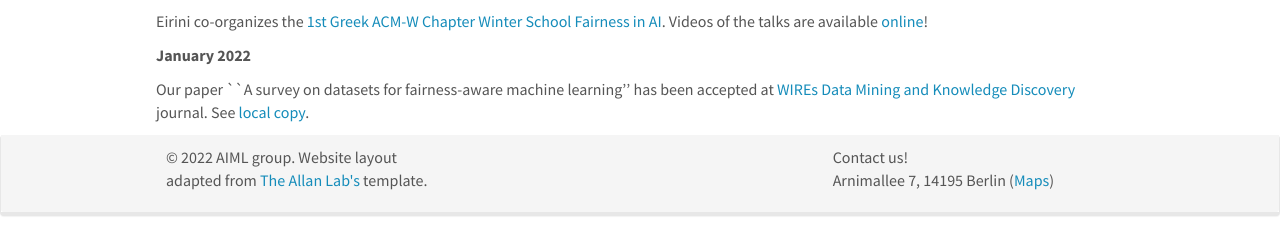
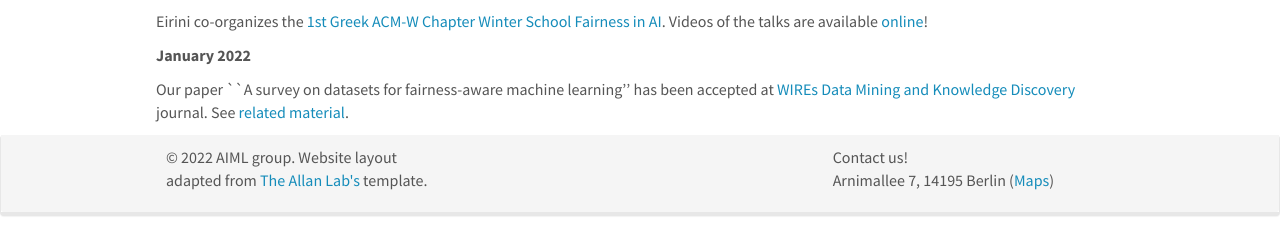
Before and after one commit to AIML-research/AIML-research.github.io, a Jekyll site: the page built from _pages/allnews.md, in a window 1280 px wide and 989 px high. Shown: the part 751-986 px from the top of the window. Built offline with Jekyll 4.4.1, drawn with Linux system fonts in a browser that asks for light colours; nearby versions of some CDN libraries.

Commit message:
Update news.yml

```diff
--- a/_data/news.yml
+++ b/_data/news.yml
@@ -17,4 +17,4 @@
 - date: 24-26 February 2022
   headline: Eirini co-organizes the <a href="https://gec-ws.athenarc.gr/">1st Greek ACM-W Chapter Winter School Fairness in AI</a>. Videos of the talks are available <a href="https://www.youtube.com/playlist?list=PLDLwN23bIrdx4xX8HmoElexHjyjco44Mf" target="_new">online</a>!
 - date: January 2022
-  headline: Our paper ``A survey on datasets for fairness-aware machine learning'' has been accepted at <a href="https://wires.onlinelibrary.wiley.com/doi/10.1002/widm.1452" target="_new">WIREs Data Mining and Knowledge Discovery</a> journal. See <a href="https://aiml-research.github.io/files/22.Wiley.pdf">local copy</a>.
+  headline: Our paper ``A survey on datasets for fairness-aware machine learning'' has been accepted at <a href="https://wires.onlinelibrary.wiley.com/doi/10.1002/widm.1452" target="_new">WIREs Data Mining and Knowledge Discovery</a> journal. See <a href="https://tailequy.github.io/fairdata-survey/">related material</a>.
```
